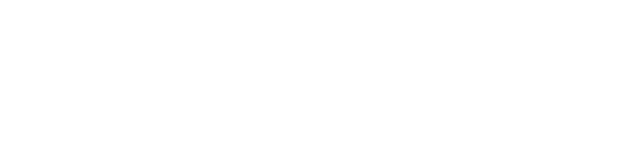
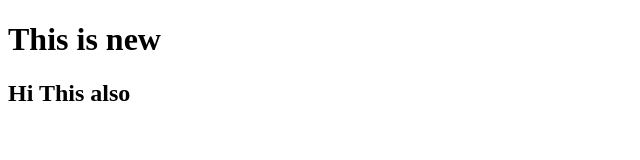
Before and after one commit to surid-s/my-first-repo, a plain HTML site: page index.html in a window 1280 px wide. Shown: the whole page, without its empty margins (0-640 px from the left). Drawn offline with Linux system fonts and the light colour scheme.

Commit message:
add header

```diff
--- a/index.html
+++ b/index.html
@@ -7,6 +7,7 @@
     <title>My First Repo</title>
 </head>
 <body>
-
+    <h1>This is new</h1>
+    <h2>Hi This also</h2>
 </body>
 </html>
```
